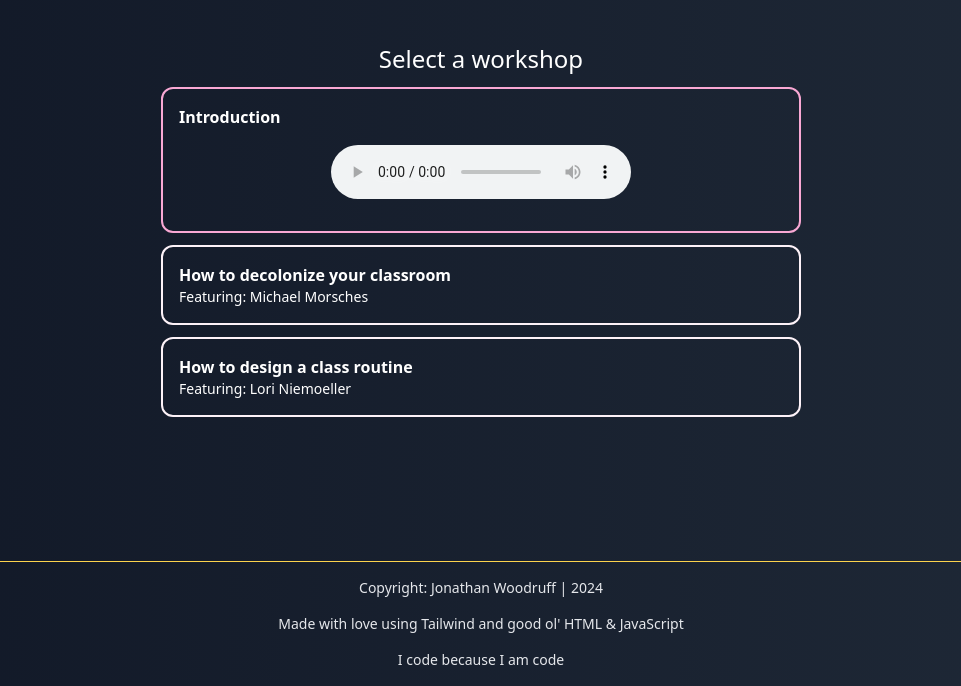
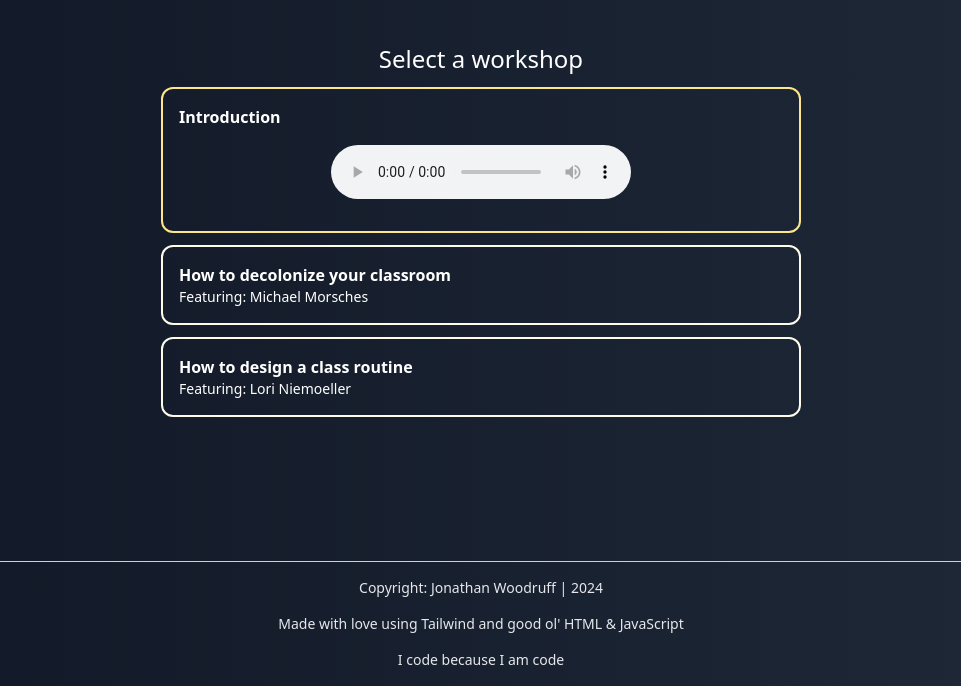
Before and after one commit to jonathan-woodruff/audio-workshops, a plain HTML site: page index.html in a window 1280 px wide. Both pictures are taken after a click on the element "Introduction". Shown: the part 181-867 px from the top of the page, without its empty margins (159-1120 px from the left). Drawn offline with Linux system fonts and the light colour scheme.

Commit message:
updated styling and got rid of some comments

```diff
--- a/index.html
+++ b/index.html
@@ -19,7 +19,7 @@
         <div class="mt-12 px-2">
             <h2 class="text-center text-white text-2xl px-4">Select a workshop</h2>
 
-            <div class="workshop p-4 mt-3 max-w-screen-sm mx-auto border-2 border-pink-50 hover:border-pink-300 rounded-xl cursor-pointer">
+            <div class="workshop p-4 mt-3 max-w-screen-sm mx-auto border-2 border-amber-50 hover:border-amber-200 rounded-xl cursor-pointer">
                 <p class="text-white text-md font-semibold">Introduction</p>
                 <div class="hidden workshopaudio justify-center my-4">
                     <audio controls>
@@ -29,7 +29,7 @@
                 </div>
             </div>
 
-            <div class="workshop p-4 mt-3 max-w-screen-sm mx-auto border-2 border-pink-50 hover:border-pink-300 rounded-xl cursor-pointer">
+            <div class="workshop p-4 mt-3 max-w-screen-sm mx-auto border-2 border-amber-50 hover:border-amber-200 rounded-xl cursor-pointer">
                 <p class="text-white text-md font-semibold">How to decolonize your classroom</p>
                 <p class="text-white text-sm">Featuring: Michael Morsches</p>
                 <div class="hidden workshopaudio justify-center my-4">
@@ -39,11 +39,11 @@
                     </audio>
                 </div>
                 <div class="hidden cheatsheet mt-2 text-center">
-                    <a href="#" target="_blank" class="text-pink-200 underline">Cheat Sheet</a>
+                    <a href="#" target="_blank" class="text-sky-200 underline">Cheat Sheet</a>
                 </div>
             </div>
 
-            <div class="workshop p-4 mt-3 max-w-screen-sm mx-auto border-2 border-pink-50 hover:border-pink-300 rounded-xl cursor-pointer">
+            <div class="workshop p-4 mt-3 max-w-screen-sm mx-auto border-2 border-amber-50 hover:border-amber-200 rounded-xl cursor-pointer">
                 <p class="text-white text-md font-semibold">How to design a class routine</p>
                 <p class="text-white text-sm">Featuring: Lori Niemoeller</p>
                 <div class="hidden workshopaudio justify-center my-4">
@@ -53,7 +53,7 @@
                     </audio>
                 </div>
                 <div class=" hidden cheatsheet mt-2 text-center">
-                    <a href="#" target="_blank" class="text-pink-200 underline">Cheat Sheet</a>
+                    <a href="#" target="_blank" class="text-sky-200 underline">Cheat Sheet</a>
                 </div>
             </div>
         </div>
--- a/index.js
+++ b/index.js
@@ -1,26 +1,12 @@
-/* handshake animation
-const shakeButton = document.getElementById('shake-button');
-
-const showHandshake = () => {
-    document.getElementById('handshake').style.display = 'block';
-    document.getElementById('shake-button').style.display = 'none';
-    let greeting = document.getElementById('greeting');
-    greeting.style.display = 'block';
-    greeting.style.color = 'rgb(86,84,84)';
-};
-
-shakeButton.addEventListener('click',showHandshake);
-*/
-
 const workshops = document.getElementsByClassName('workshop');
 
 const displaySelected = event => {
     const selectedWorkshop = event.currentTarget;
-    if (!selectedWorkshop.classList.contains('border-pink-300')) { //if the workshop selected is not the one that is already selected
+    if (!selectedWorkshop.classList.contains('border-amber-200')) { //if the workshop selected is not the one that is already selected
         //set the currently selected workshop to display as unselected
         for (let i = 0; i < workshops.length; i++) {
-            if (workshops[i].classList.contains('border-pink-300')) {
-                workshops[i].classList.replace('border-pink-300','border-pink-50');
+            if (workshops[i].classList.contains('border-amber-200')) {
+                workshops[i].classList.replace('border-amber-200','border-amber-50');
                 for (const child of workshops[i].children) {
                     if (child.className.includes('workshopaudio')) {
                         child.classList.replace('flex','hidden');
@@ -31,7 +17,7 @@ const displaySelected = event => {
             }
         }
         //set the selected workshop to display as selected
-        selectedWorkshop.classList.replace('border-pink-50','border-pink-300');
+        selectedWorkshop.classList.replace('border-amber-50','border-amber-200');
         for (const child of selectedWorkshop.children) {
             if (child.className.includes('workshopaudio')) {
                 child.classList.replace('hidden','flex');
```
Also changed, not shown: css/output.css.
